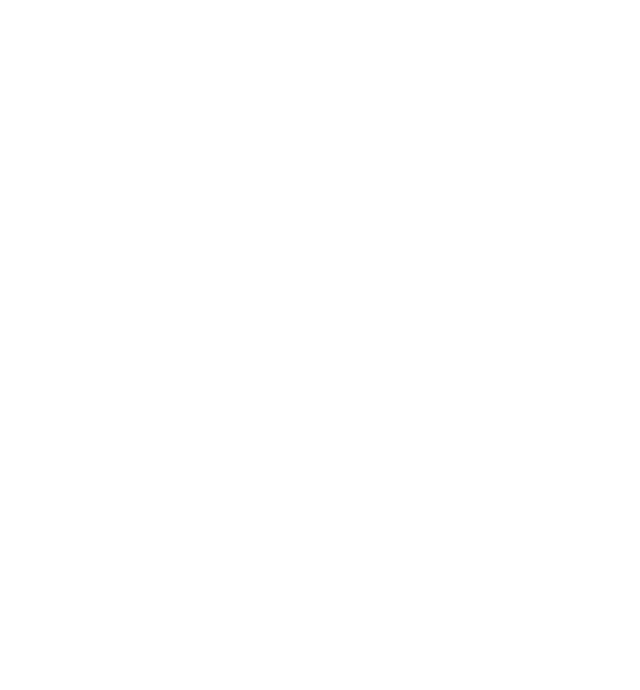
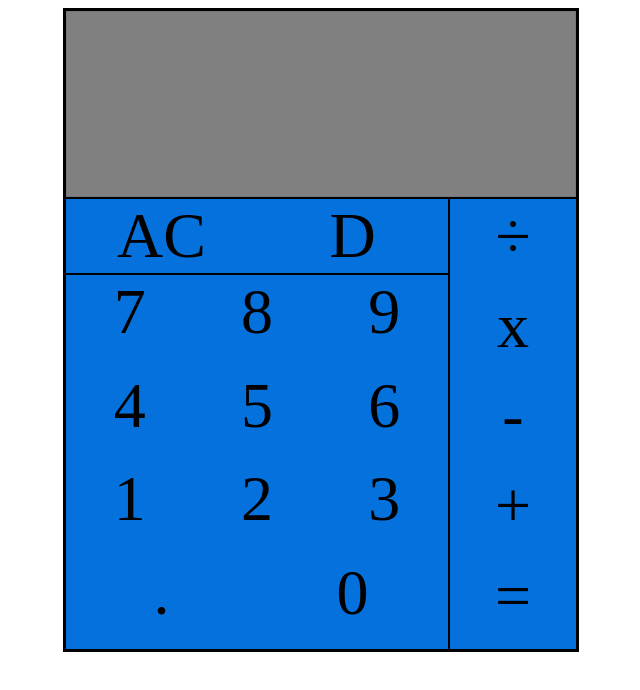
Before and after one commit to singhimat99/Calculator, a plain HTML site: page index.html in a window 1280 px wide. Shown: the whole page, without its empty margins (319-959 px from the left). Drawn offline with Linux system fonts and the light colour scheme.

Commit message:
finished most of css, still need to work on display. NEXT: figure out display and how to get numbers on screen

```diff
--- a/index.html
+++ b/index.html
@@ -8,6 +8,47 @@
     <link rel="stylesheet" href="styles.css" />
   </head>
   <body>
+    <div class="container">
+      <div class="textareaContainer">
+        <textarea name="display" id="" cols="30" rows="10"></textarea>
+      </div>
+      <div class="numbersContainer">
+        <ul>
+          <li>.</li>
+          <li>0</li>
+        </ul>
+        <ul>
+          <li>1</li>
+          <li>2</li>
+          <li>3</li>
+        </ul>
+        <ul>
+          <li>4</li>
+          <li>5</li>
+          <li>6</li>
+        </ul>
+        <ul>
+          <li>7</li>
+          <li>8</li>
+          <li>9</li>
+        </ul>
+      </div>
+      <div class="operatorsContainer">
+        <ul class="operators">
+          <li class="operator">÷</li>
+          <li class="operator">x</li>
+          <li class="operator">-</li>
+          <li class="operator">+</li>
+          <li class="operator">=</li>
+        </ul>
+      </div>
+      <div class="acAndDltContainer">
+        <ul>
+          <li>AC</li>
+          <li>D</li>
+        </ul>
+      </div>
+    </div>
     <script src="script.js"></script>
   </body>
 </html>
--- a/styles.css
+++ b/styles.css
@@ -0,0 +1,71 @@
+body {
+  display: flex;
+  align-items: center;
+  justify-content: center;
+}
+
+.container {
+  border: 2px solid black;
+  width: 40vw;
+  height: 50vw;
+  /* border-radius: 10%; */
+  background-color: darkgray;
+  display: grid;
+  font-size: 5vw;
+  grid-template-columns: 3fr 1fr;
+  grid-template-rows: 2fr 0.75fr 4fr;
+  grid-template-areas:
+    "textArea textArea"
+    "acAndDlt operators"
+    "numbers operators";
+}
+
+div {
+  border: 1px solid black;
+}
+
+.textareaContainer {
+  grid-area: textArea;
+}
+textarea {
+  /* font-size: 5vw; */
+  resize: none;
+  width: 100%;
+  height: 100%;
+  box-sizing: border-box;
+  background-color: gray;
+}
+.operatorsContainer {
+  grid-area: operators;
+}
+.acAndDltContainer {
+  grid-area: acAndDlt;
+}
+.numbersContainer {
+  flex-flow: column-reverse;
+  grid-area: numbers;
+  display: flex;
+}
+li {
+  background-color: rgb(5, 113, 221);
+  list-style-type: none;
+  width: 100%;
+  height: 100%;
+}
+li:hover {
+  background-color: rgb(138, 228, 250);
+}
+.operators {
+  flex-flow: column;
+}
+ul {
+  height: 100%;
+  width: 100%;
+  margin: 0;
+  padding: 0;
+  display: flex;
+  align-items: center;
+  text-align: center;
+  justify-content: center;
+  vertical-align: middle;
+}
```
